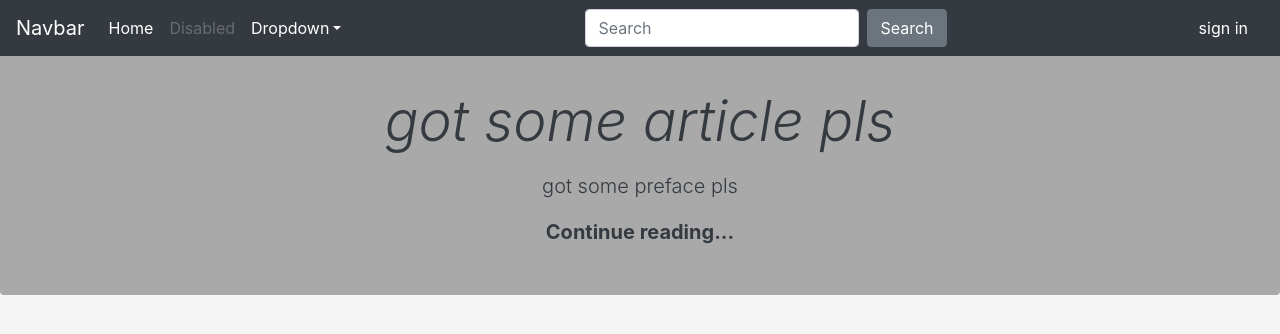
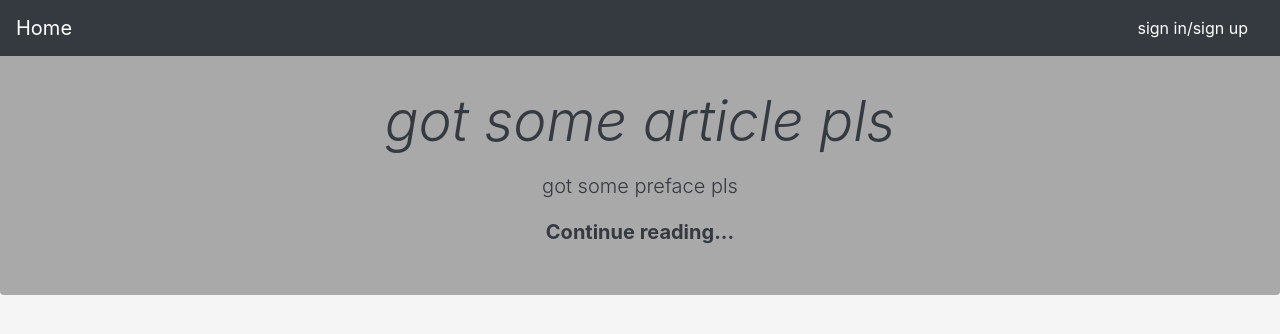
Before and after one commit to dimensionFree/reactTest, a React (Create React App) app: page / in a window 1280 px wide. Shown: the top 334 px of the page. Built offline with nearby package versions, Linux system fonts and the light colour scheme.

Commit message:
feat:change class type

```diff
--- a/src/Utils/RequestSendUtils.js
+++ b/src/Utils/RequestSendUtils.js
@@ -55,6 +55,33 @@ export default class RequestSendUtils {
     }
 
 
+    static SendGetWithReturn(url, token) {
+        let headers = {
+            'Content-Type': 'application/json', // 设置请求内容类型为 JSON
+            // 还可以添加其他自定义请求头
+        }
+
+        this.setToken(token, headers);
+
+        // console.log(!token);
+        // console.log(headers);
+
+        // 返回一个 Promise
+        return axios.get(hostAndPort + url, {
+            headers,
+        })
+            .then((response) => {
+                // 返回成功的结果
+                return response.data;
+            })
+            .catch((error) => {
+                // 抛出错误以便在调用时进行处理
+                throw error;
+            });
+
+    }
+
+
     static SendDelete(url, token, callBackFunc,errbackFunc) {
         let headers = {
             'Content-Type': 'application/json', // 设置请求内容类型为 JSON
--- a/src/components/LoginForm.js
+++ b/src/components/LoginForm.js
@@ -69,11 +69,11 @@ export default class LoginForm extends Component {
                     <label htmlFor="inputPassword" className="sr-only">Password</label>
                     <input type="password" id="inputPassword" onChange={this.handleChange.bind(this, "password")}
                            className="form-control" placeholder="Password" required/>
-                    <div className="checkbox mb-3">
-                        <label>
-                            <input type="checkbox" value="remember-me"/> Remember me
-                        </label>
-                    </div>
+                    {/*<div className="checkbox mb-3">*/}
+                    {/*    <label>*/}
+                    {/*        <input type="checkbox" value="remember-me"/> Remember me*/}
+                    {/*    </label>*/}
+                    {/*</div>*/}
                     <button className="btn btn-lg btn-primary btn-block" type="submit">Sign in</button>
                     <p className="mt-5 mb-3 text-muted">&copy; 2017-2024</p>
                 </form>
--- a/src/components/Navibar.js
+++ b/src/components/Navibar.js
@@ -9,8 +9,9 @@ function quitUser() {
     window.location.href = "/"
 }
 
+export default class Navibar extends Component {
 
-export default class Navibar extends Component {
+
 
 
     constructor() {
@@ -58,9 +59,9 @@ export default class Navibar extends Component {
         const isAdmin = this.state.isAdmin;
 
         const userAvaterContent = !username ? (
-            <a className="nav-link" style={{color: "white"}} href="/login">sign in</a>
+            <a className="nav-link ml-auto" style={{color: "white"}} href="/login">sign in/sign up</a>
         ) : (
-            <div className="d-flex justify-content-between">
+            <div className="d-flex justify-content-between ml-auto">
                 <a className="btn btn-primary btn-lg" href="/article/create" role="button">create article</a>
 
                 <div className="nav-item dropdown">
@@ -68,7 +69,7 @@ export default class Navibar extends Component {
                        aria-expanded="false">welcome,{username}!</a>
                     <div className="dropdown-menu" aria-labelledby="dropdown01">
                         {isAdmin && <a className="dropdown-item" href="/userManage">user management</a>}
-                        <a className="dropdown-item" href="#"> Action</a>
+                        <a className="dropdown-item" href="#" hidden={true}> Action</a>
                         <a className="dropdown-item" onClick={this.quit} href="#">quit</a>
                     </div>
                 </div>
@@ -79,36 +80,48 @@ export default class Navibar extends Component {
 
         return (
             <div className="Navibar">
-                <nav className="navbar navbar-expand-md navbar-dark bg-dark fixed-top">
-                    <a className="navbar-brand" href="#">Navbar</a>
+                <nav className="navbar navbar-expand-md navbar-dark bg-dark fixed-top" style={
+                    {
+                        display: 'flex',
+                        justifyContent: 'center',
+                        alignItems: 'center'
+                    }
+                }>
+                    <a className="navbar-brand" href="#">Home</a>
                     <button className="navbar-toggler" type="button" data-toggle="collapse"
                             data-target="#navbarsExampleDefault"
                             aria-controls="navbarsExampleDefault" aria-expanded="false" aria-label="Toggle navigation">
                         <span className="navbar-toggler-icon"></span>
                     </button>
                     <div className="collapse navbar-collapse" id="navbarsExampleDefault">
-                        <ul className="navbar-nav mr-auto">
-                            <li className="nav-item active">
-                                <a className="nav-link" href="/">Home <span className="sr-only">(current)</span></a>
-                            </li>
-                            <li className="nav-item">
-                                <a className="nav-link disabled">Disabled</a>
-                            </li>
-                            <li className="nav-item dropdown">
-                                <a className="nav-link dropdown-toggle" href="#" id="dropdown01" data-toggle="dropdown"
-                                   aria-expanded="false">Dropdown</a>
-                                <div className="dropdown-menu" aria-labelledby="dropdown01">
-                                    <a className="dropdown-item" href="#">Action</a>
-                                    <a className="dropdown-item" href="#">Another action</a>
-                                    <a className="dropdown-item" href="#">Something else here</a>
-                                </div>
-                            </li>
-                        </ul>
-                        <form className="form-inline my-2 my-lg-0 mr-auto">
-                            <input className="form-control mr-sm-2" type="text" placeholder="Search"
-                                   aria-label="Search"/>
-                            <button className="btn btn-secondary my-2 my-sm-0" type="submit">Search</button>
-                        </form>
+                        {/*<ul className="navbar-nav mr-auto">*/}
+                        {/*    <li className="nav-item active">*/}
+                        {/*        <a className="nav-link" href="/" hidden={true}>article <span className="sr-only">(current)</span></a>*/}
+                        {/*    </li>*/}
+                        {/*    <li className="nav-item active">*/}
+                        {/*        <a className="nav-link" href="/" hidden={true}>catalog <span className="sr-only">(current)</span></a>*/}
+                        {/*    </li>*/}
+                        {/*    /!*<li className="nav-item">*!/*/}
+                        {/*    /!*    <a className="nav-link disabled">Disabled</a>*!/*/}
+                        {/*    /!*</li>*!/*/}
+                        {/*    /!*<li className="nav-item dropdown">*!/*/}
+                        {/*    /!*    <a className="nav-link dropdown-toggle" href="#" id="dropdown01" data-toggle="dropdown"*!/*/}
+                        {/*    /!*       aria-expanded="false">Dropdown</a>*!/*/}
+                        {/*    /!*    <div className="dropdown-menu" aria-labelledby="dropdown01">*!/*/}
+                        {/*    /!*        <a className="dropdown-item" href="#">Action</a>*!/*/}
+                        {/*    /!*        <a className="dropdown-item" href="#">Another action</a>*!/*/}
+                        {/*    /!*        <a className="dropdown-item" href="#">Something else here</a>*!/*/}
+                        {/*    /!*    </div>*!/*/}
+                        {/*    /!*</li>*!/*/}
+                        {/*</ul>*/}
+
+
+
+                        {/*<form className="form-inline my-2 my-lg-0 mr-3 ml-auto">*/}
+                        {/*    <input className="form-control mr-sm-2" type="text" placeholder="Search"*/}
+                        {/*           aria-label="Search"/>*/}
+                        {/*    <button className="btn btn-secondary my-2 my-sm-0" type="submit">Search</button>*/}
+                        {/*</form>*/}
 
                         {userAvaterContent}
                     </div>
--- a/src/pages/UserDetail.js
+++ b/src/pages/UserDetail.js
@@ -1,15 +1,58 @@
 
-import React, {Component} from "react";
+import React, {Component,useState, useEffect} from "react";
 import Navibar from "../components/Navibar";
+import { useParams } from 'react-router-dom';
+import RequestSendUtils from "../Utils/RequestSendUtils";
 
 
 const UserDetail = () => {
+
+    const { id } = useParams();
+
+    const [userData, setUserData] = useState(null); // 初始化用户数据状态为 null
+
+    useEffect(() => {
+        // 模拟 API 调用
+        const userInfo = JSON.parse(localStorage.getItem("userInfo"));
+
+
+        const fetchUserData = async () => {
+
+            try {
+                // 假设 API 返回的数据是 userData
+                var token = userInfo.token;
+                const response= await RequestSendUtils.SendGetWithReturn("/user/find/" + id, token);
+                const data = await response.dataContent;
+                // console.log(data);
+                setUserData(data); // 更新 userData 的状态
+            } catch (error) {
+                alert(error.response.data.body.message);
+                window.location.href = "/"
+            }
+        };
+
+        fetchUserData();
+    }, []);
+
+
+    if (!userData) {
+        return <p>Loading...</p>; // 在 userData 为 null 时显示加载文本
+    }
+
+    // alert(id)
+
     return (
-        <div>
-            <title>user manage</title>
+        <div className="container mt-5 pt-5">
+        <title>user manage</title>
             <Navibar/>
-            <h1 className="mb-4">User userDetail</h1>
+            <h1 className="mb-4">User Detail</h1>
+            {/*<p><strong>用户名:</strong> {userData.username}</p>*/}
+            <div className="form-group">
+                <span>UserName</span>
+                <input type="text" className="form-control" id="username" defaultValue={userData.username} required=""/>
+            </div>
 
+            {/*<p>User ID: {id}</p>*/}
         </div>
     );
 };
--- a/src/pages/UserManage.js
+++ b/src/pages/UserManage.js
@@ -40,7 +40,7 @@ const columns = [
         title: 'username',
         dataIndex: 'username',
         key: 'username',
-        render: (text, record) => <Link to={`/userDetail/${record.id}`}>{text}</Link>,
+        render: (text, record) => <Link href={`/userDetail/${record.id}`}>{text}</Link>,
     },
     {
         title: 'Role Name',
```
